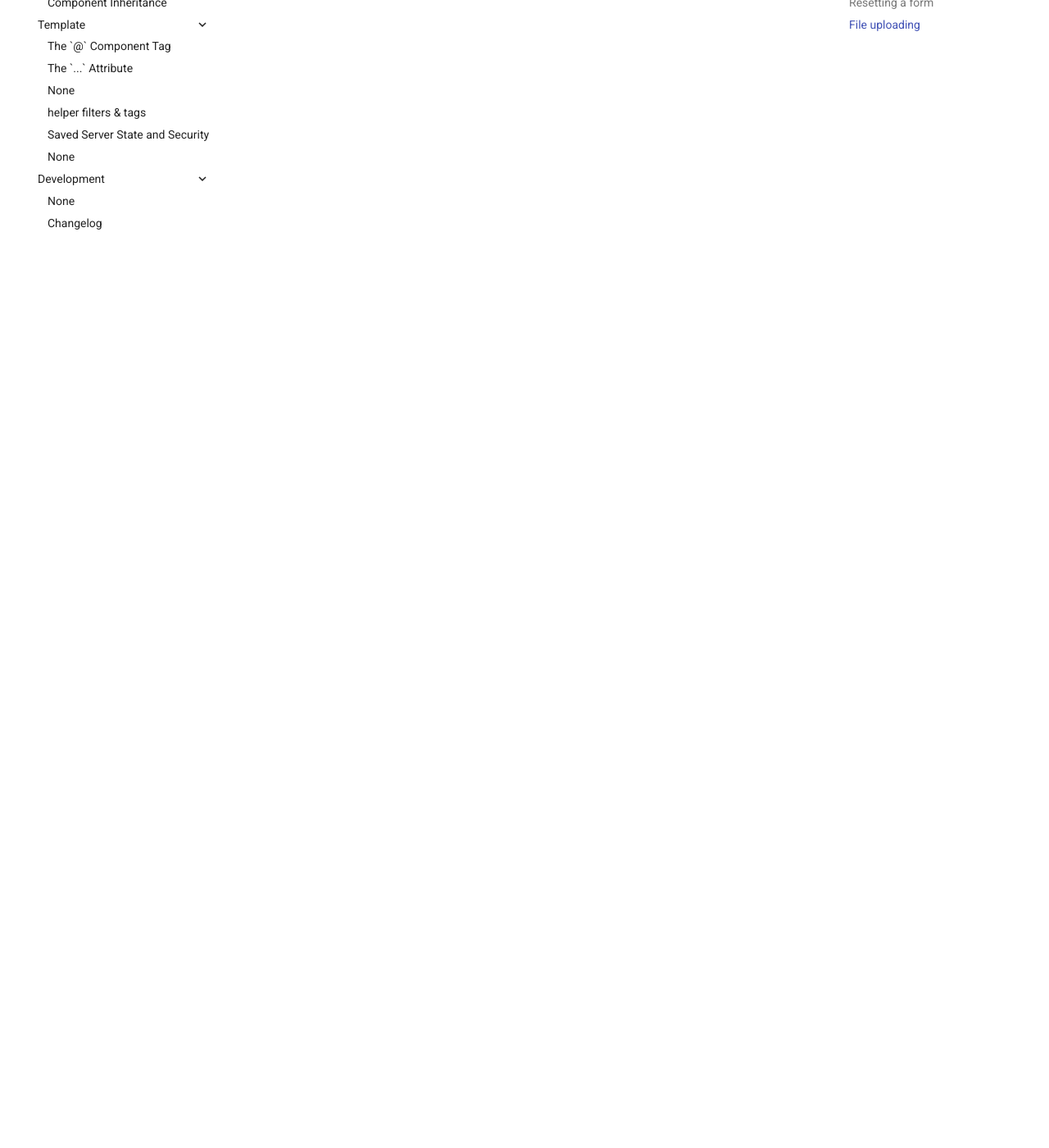
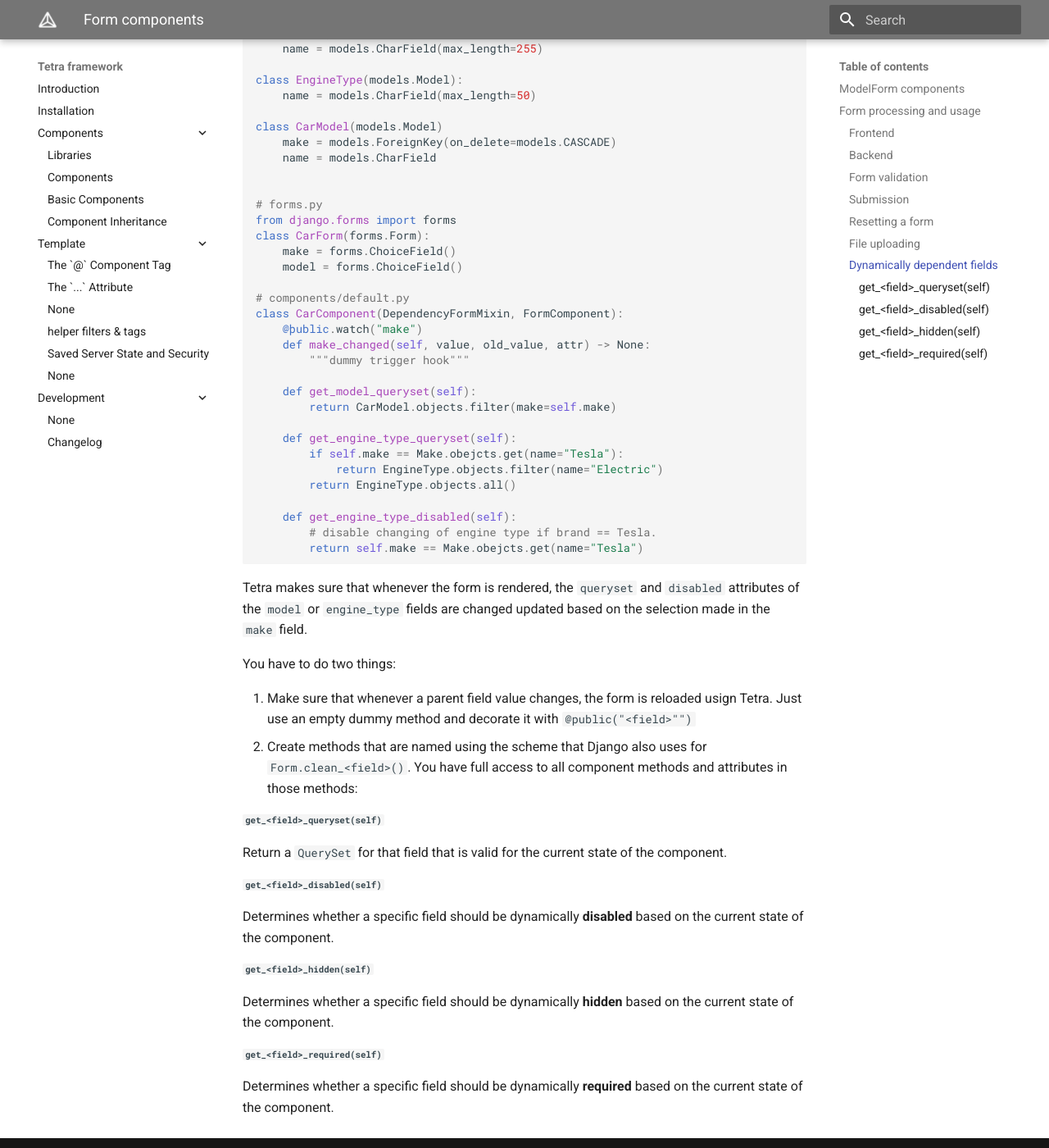
Before and after one commit to tetra-framework/tetra, an MkDocs documentation site: the page built from docs/form_components.md, in a window 1280 px wide and 1400 px high, scrolled down 3991 px. Shown: the whole window at 82% size. Built offline with MkDocs 1.6.1 and Material for MkDocs 9.7.7, drawn with Linux system fonts in a browser that asks for light colours; some of the changed text lies outside the part shown.

````diff
--- a/docs/form_components.md
+++ b/docs/form_components.md
@@ -159,3 +159,69 @@
 If you want to change the location where Tetra uploads files temporarily, change the [TETRA_TEMP_UPLOAD_PATH](settings.md#tetra_temp_upload_path) setting.
 
 Just keep in mind, that the file is already **uploaded at the `@change` event** of the file field.
+
+
+### Dynamically dependent fields
+
+It is common that fields' values change dependent on another field's value. This is a common dilemma in Django and usually only can be solved using small chunks of Javascript that are sprinkled all over the client form. Tetra solves this problem smoothly by providing hook methods to dynamically update form fields. Have a look at this example:
+
+```python
+# models.py
+class Make(models.Model):
+    name = models.CharField(max_length=255)
+
+class EngineType(models.Model):
+    name = models.CharField(max_length=50)
+
+class CarModel(models.Model)
+    make = models.ForeignKey(on_delete=models.CASCADE)
+    name = models.CharField
+
+
+# forms.py
+from django.forms import forms
+class CarForm(forms.Form):
+    make = forms.ChoiceField()
+    model = forms.ChoiceField()
+
+# components/default.py
+class CarComponent(DependencyFormMixin, FormComponent):
+    @þublic.watch("make")
+    def make_changed(self, value, old_value, attr) -> None:
+        """dummy trigger hook"""
+
+    def get_model_queryset(self):
+        return CarModel.objects.filter(make=self.make)
+
+    def get_engine_type_queryset(self):
+        if self.make == Make.obejcts.get(name="Tesla"):
+            return EngineType.objects.filter(name="Electric")
+        return EngineType.objects.all()
+
+    def get_engine_type_disabled(self):
+        # disable changing of engine type if brand == Tesla.
+        return self.make == Make.obejcts.get(name="Tesla")
+```
+
+Tetra makes sure that whenever the form is rendered, the `queryset` and `disabled` attributes of the `model` or `engine_type` fields are changed updated based on the selection made in the `make` field.
+
+You have to do two things:
+
+1. Make sure that whenever a parent field value changes, the form is reloaded usign Tetra. Just use an empty dummy method and decorate it with `@public("<field>"")`
+2. Create methods that are named using the scheme that Django also uses for `Form.clean_<field>()`. You have full access to all component methods and attributes in those methods:
+
+###### `get_<field>_queryset(self)`
+
+Return a `QuerySet` for that field that is valid for the current state of the component.
+
+###### `get_<field>_disabled(self)`
+
+Determines whether a specific field should be dynamically **disabled** based on the current state of the component.
+
+###### `get_<field>_hidden(self)`
+
+Determines whether a specific field should be dynamically **hidden** based on the current state of the component.
+
+###### `get_<field>_required(self)`
+
+Determines whether a specific field should be dynamically **required** based on the current state of the component.
````
Also changed, not shown: docs/changelog.md (+1 -0 lines), 2 other files.
